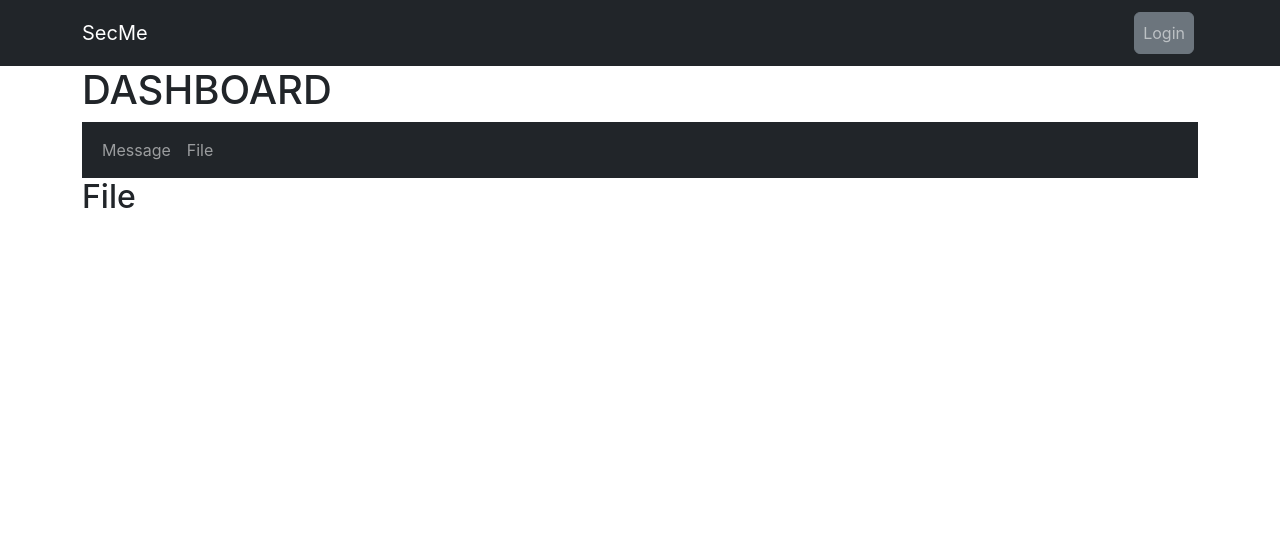
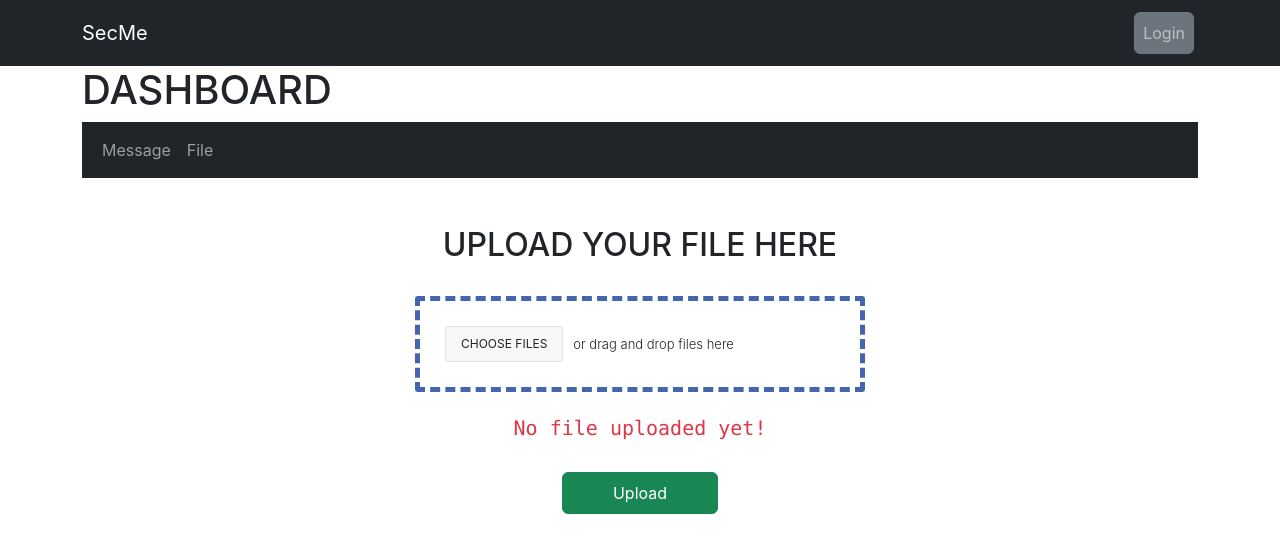
Before and after one commit to paradocx96/SecMe-app, a React (Create React App) app: page /file in a window 1280 px wide. Shown: the top 552 px of the page. Built offline with nearby package versions, Linux system fonts and the light colour scheme.

Commit message:
Added File upload file

```diff
--- a/src/components/dashboard/File.jsx
+++ b/src/components/dashboard/File.jsx
@@ -1,6 +1,7 @@
 import React from 'react';
 import DashNavBar from "../navigation/DashNavBar";
 import {Container} from "react-bootstrap";
+import UploadFile from "../files/UploadFile";
 
 function File(props) {
     return (
@@ -8,7 +9,7 @@ function File(props) {
             <Container>
                 <h1 className='text-uppercase'>Dashboard</h1>
                 <DashNavBar/>
-                <h2>File</h2>
+                <UploadFile/>
             </Container>
         </div>
     );
```
